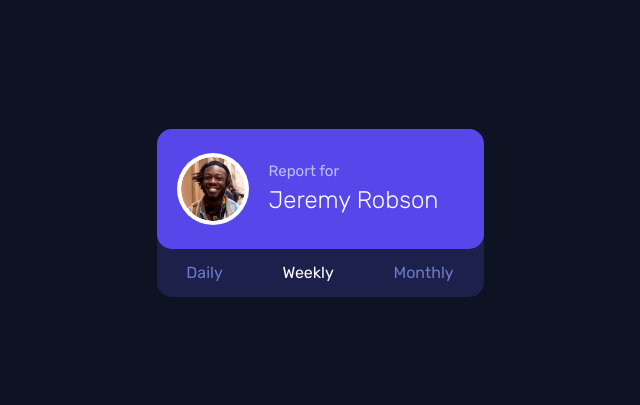
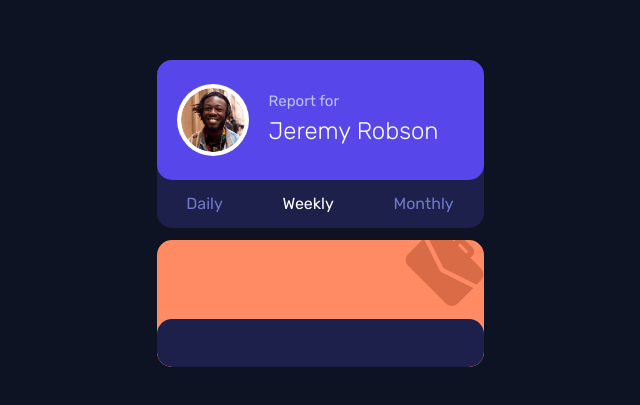
Before and after one commit to defydef/time-tracking-dashboard, a React (Vite) app: page / in a window 1280 px wide. Shown: the part 187-592 px from the top of the page, without its empty margins (320-960 px from the left). Built offline with nearby package versions, Linux system fonts and the light colour scheme.

Commit message:
Prepare activity card

```diff
--- a/src/App.jsx
+++ b/src/App.jsx
@@ -1,9 +1,11 @@
+import ActivityCard from "./ui/ActivityCard";
 import MainCard from "./ui/MainCard";
 
 function App() {
   return (
-    <div className="flex flex-col">
+    <div className="flex flex-col gap-3">
       <MainCard />
+      <ActivityCard />
     </div>
   );
 }
--- /dev/null
+++ b/src/ui/ActivityCard.jsx
@@ -0,0 +1,20 @@
+function ActivityCard() {
+  return (
+    <div className="bg-[var(--work)] w-[20.4375rem] rounded-[0.9375rem] flex flex-col gap-3 justify-end overflow-hidden">
+      <div className="flex justify-end mt-[-0.75rem] ">
+        <svg width="79" height="79" xmlns="http://www.w3.org/2000/svg">
+          <path
+            d="m18.687 10.43 15.464 30.906c.31.682.743 1.322 1.3 1.88.558.557 1.198.99 1.714 1.217L68.237 59.98 52.484 75.732a8.025 8.025 0 0 1-11.355 0L2.934 37.538a8.025 8.025 0 0 1 0-11.356L18.687 10.43Zm19.345-7.99 10.839 10.838 2.065-2.064a5.845 5.845 0 0 1 8.258 0l8.258 8.259a5.845 5.845 0 0 1 0 8.258l-2.064 2.064 10.839 10.84a8.025 8.025 0 0 1 0 11.355l-4.728 4.728L39.126 40.53a1.963 1.963 0 0 1-.578-.413 1.963 1.963 0 0 1-.413-.578L21.95 7.168l4.728-4.728a8.025 8.025 0 0 1 11.355 0Zm17.033 12.903-2.064 2.065 8.258 8.258 2.064-2.064-8.258-8.259Z"
+            fill="#D96C47"
+            fillRule="nonzero"
+          />
+        </svg>
+      </div>
+      <section className="bg-[var(--card-bg)] rounded-[0.9375rem] px-5 py-6">
+        <div className="flex items-center justify-start gap-5"></div>
+      </section>
+    </div>
+  );
+}
+
+export default ActivityCard;
```
